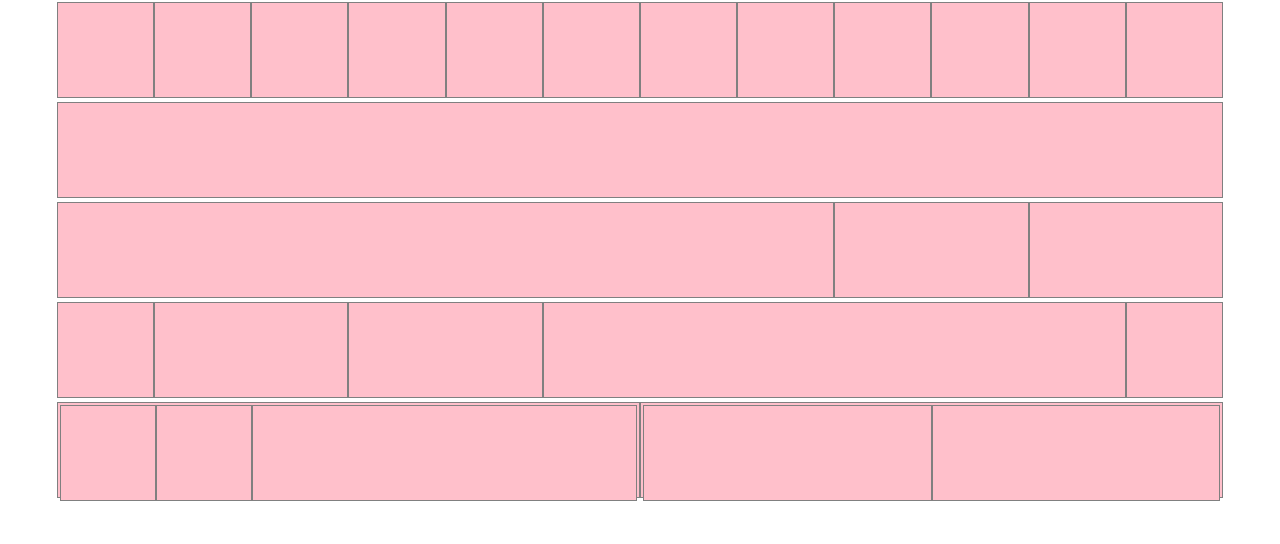
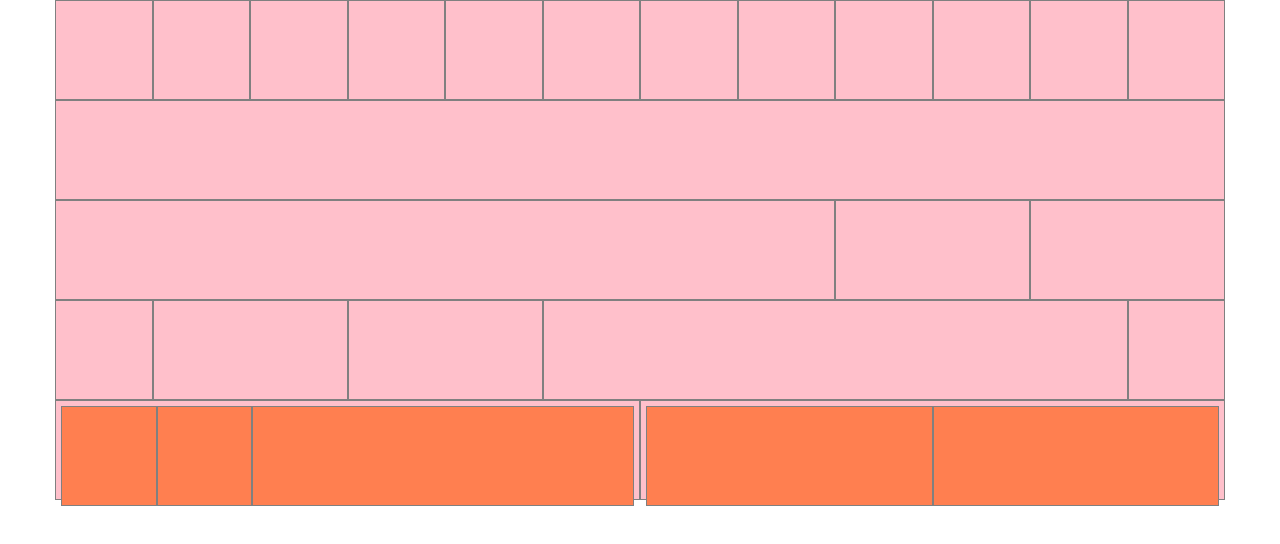
Before and after one commit to LeonardoRB98/html-css-12bool, a plain HTML site: page index.html in a window 1280 px wide. Drawn offline with Linux system fonts and the light colour scheme.

Commit message:
fix colori

```diff
--- a/css/12-bool.css
+++ b/css/12-bool.css
@@ -13,8 +13,8 @@
 
 .container {
   max-width: 1170px;
-  height: 100px;
-  min-height: 100px;
+  /* height: 100px; */
+  /* min-height: 100px; */
   margin: 0 auto;
 }
 .container::after {
--- a/css/style.css
+++ b/css/style.css
@@ -1,12 +1,10 @@
+[class*='col-'] {
+  height: 100px;
+}
 
-.container {
-  padding: 2px;
+.col-6 .container {
+  padding: 5px;
 }
-/* .col-6 .container > [class*='col-'] {
-  background-color: pink;
-} */
-
-.nested {
-  border: none;
-  background-color: white;
+.col-6 .container > [class*='col-'] {
+  background-color: coral;
 }
--- a/index.html
+++ b/index.html
@@ -1,8 +1,8 @@
 <!DOCTYPE html>
 <html lang="en" dir="ltr">
   <head>
+    <link rel="stylesheet" href="css/12-bool.css">
     <link rel="stylesheet" href="css/style.css">
-    <link rel="stylesheet" href="css/12-bool.css">
     <meta charset="utf-8">
     <title></title>
   </head>
```
